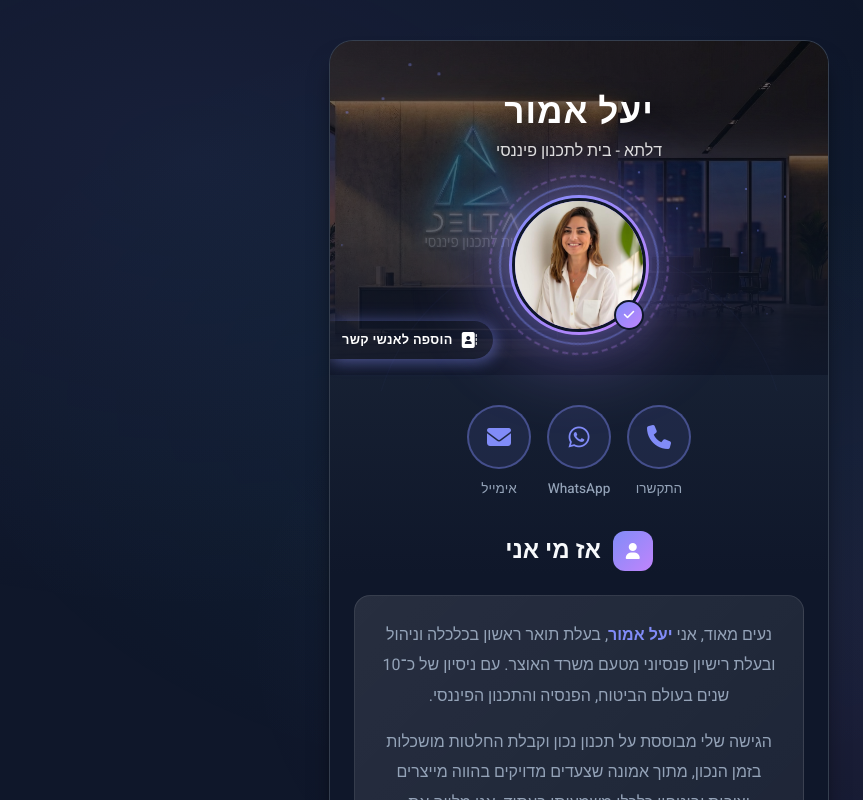
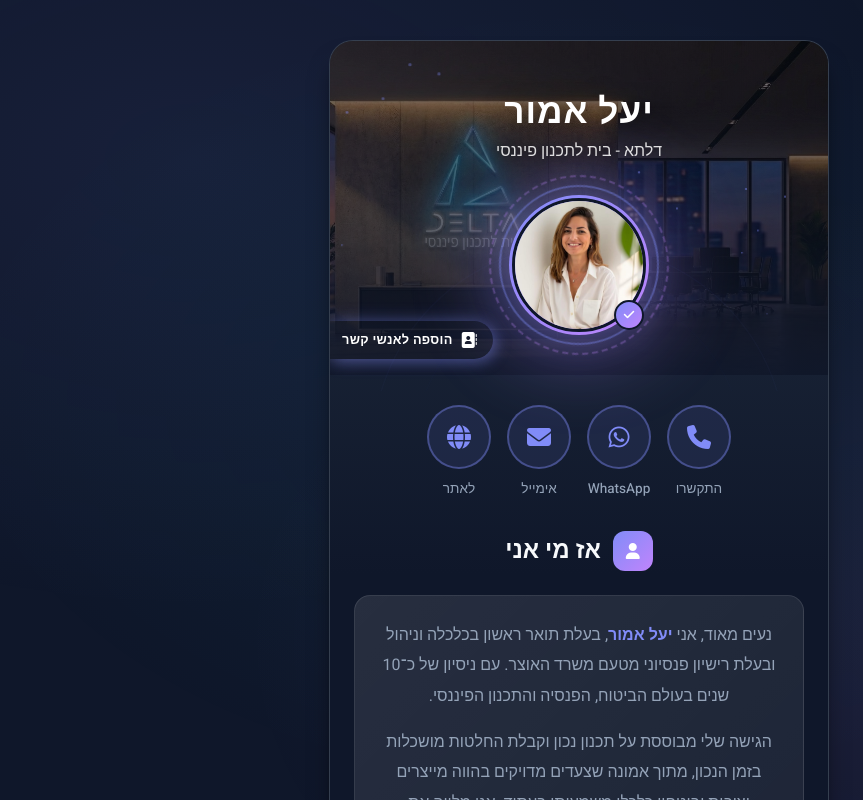
Before and after one commit to amit034/digital-card, a React (Vite) app: page /#/yael-amor in a window 1280 px wide. Shown: the top 800 px of the page, without its empty margins (61-924 px from the left). Built offline with nearby package versions, Linux system fonts and the light colour scheme.

Commit message:
move website to buttons

```diff
--- a/src/components/AccordionSection.jsx
+++ b/src/components/AccordionSection.jsx
@@ -29,10 +29,6 @@ function AccordionSection({ contact }) {
             <div className="dc-panel__row">
               <dt>אימייל:</dt>
               <dd><a href={`mailto:${contact.email}`}>{contact.email}</a></dd>
-            </div>
-            <div className="dc-panel__row">
-              <dt>אתר:</dt>
-              <dd><a href={`website:${contact.website}`}>{contact.website}</a></dd>
             </div>
           </dl>
           <div className="dc-panel__hours">
--- a/src/components/ActionButtons.jsx
+++ b/src/components/ActionButtons.jsx
@@ -31,6 +31,13 @@ function ActionButtons({ contact, onScheduleClick }) {
       text: labels.email || 'מייל',
       action: () => window.location.href = `mailto:${contact.email}`,
       order: 4
+    },
+    {
+      id: 'website',
+      icon: 'fas fa-globe',
+      text: labels.website || 'אתר',
+      action: () => window.open(contact.website, '_blank'),
+      order: 5
     }
   ]
 
```
